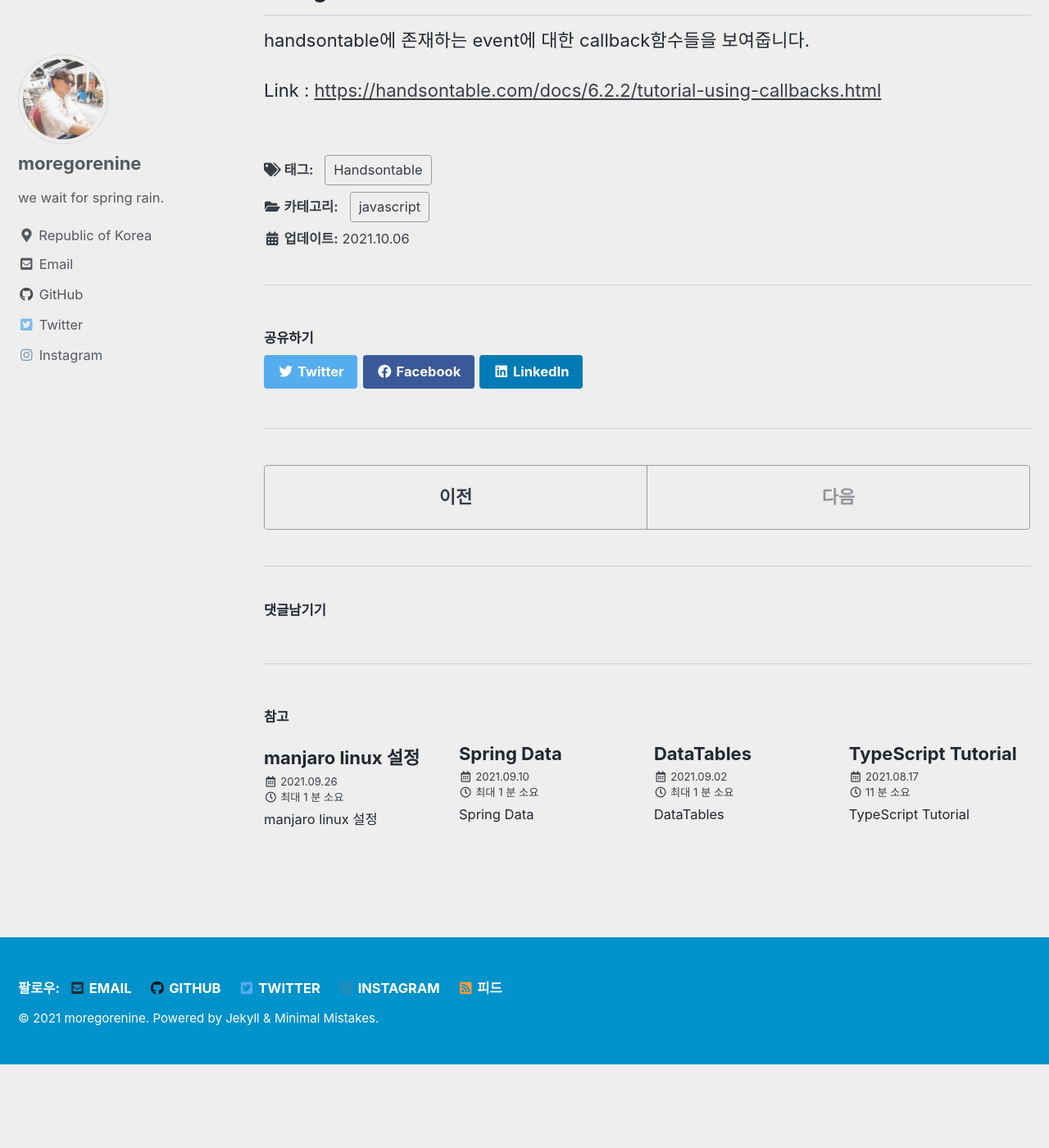
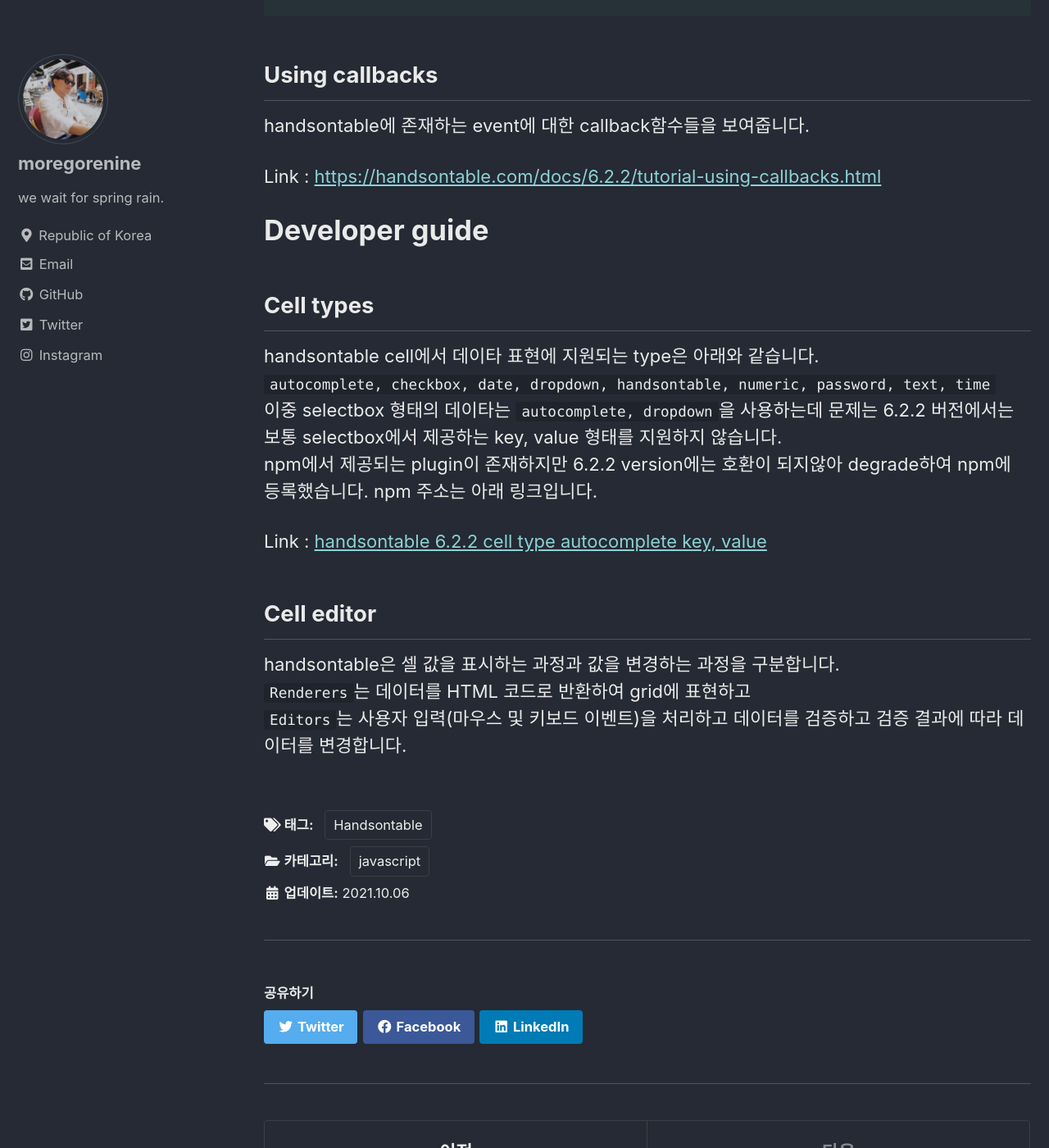
Before and after one commit to moregorenine/moregorenine.github.io, a Jekyll site: the page built from _posts/javascript/2021-10-6-handsontable.md, in a window 1280 px wide and 1400 px high, scrolled down 5263 px. Shown: the whole window at 82% size. Built offline with Jekyll 4.4.1, drawn with Linux system fonts in a browser that asks for light colours; cached includes are drawn as plain includes; comment, search, counter and statistics services are not loaded; before the commit the page ends 6561 px from its top, so only the background shows below that; some of the changed text lies outside the part shown.

Commit message:
update post handsontable

```diff
--- a/_config.yml
+++ b/_config.yml
@@ -12,7 +12,7 @@
 
 # theme                  : "minimal-mistakes-jekyll"
 remote_theme             : "mmistakes/minimal-mistakes"
-minimal_mistakes_skin    : "air" # "air", "aqua", "contrast", "dark", "dirt", "neon", "mint", "plum", "sunrise"
+minimal_mistakes_skin    : "dark" # "air", "aqua", "contrast", "dark", "dirt", "neon", "mint", "plum", "sunrise"
 
 # Site Settings
 locale                   : "ko-KR"
--- a/_posts/javascript/2021-10-6-handsontable.md
+++ b/_posts/javascript/2021-10-6-handsontable.md
@@ -154,3 +154,18 @@ var hot = new Handsontable(document.getElementById('example'), {
 handsontable에 존재하는 event에 대한 callback함수들을 보여줍니다.
 
 Link : <https://handsontable.com/docs/6.2.2/tutorial-using-callbacks.html>
+
+# Developer guide
+
+## Cell types
+handsontable cell에서 데이타 표현에 지원되는 type은 아래와 같습니다.
+`autocomplete, checkbox, date, dropdown, handsontable, numeric, password, text, time`
+이중 selectbox 형태의 데이타는 `autocomplete, dropdown`을 사용하는데 문제는 6.2.2 버전에서는 보통 selectbox에서 제공하는 key, value 형태를 지원하지 않습니다.
+npm에서 제공되는 plugin이 존재하지만 6.2.2 version에는 호환이 되지않아 degrade하여 npm에 등록했습니다. npm 주소는 아래 링크입니다.
+
+Link : [handsontable 6.2.2 cell type autocomplete key, value](https://www.npmjs.com/package/handsontable-6.2.2-celltype-key-value)
+
+## Cell editor
+handsontable은 셀 값을 표시하는 과정과 값을 변경하는 과정을 구분합니다.
+`Renderers`는 데이터를 HTML 코드로 반환하여 grid에 표현하고
+`Editors`는 사용자 입력(마우스 및 키보드 이벤트)을 처리하고 데이터를 검증하고 검증 결과에 따라 데이터를 변경합니다.
```
